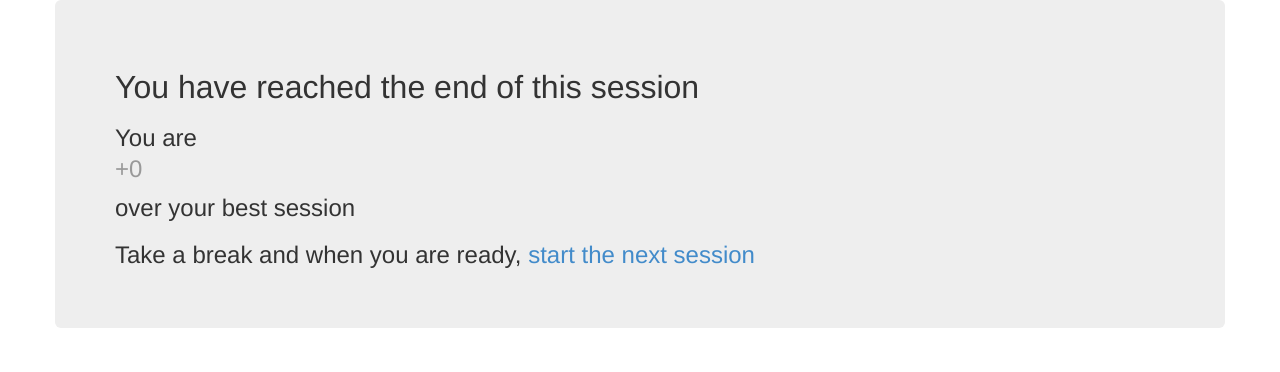
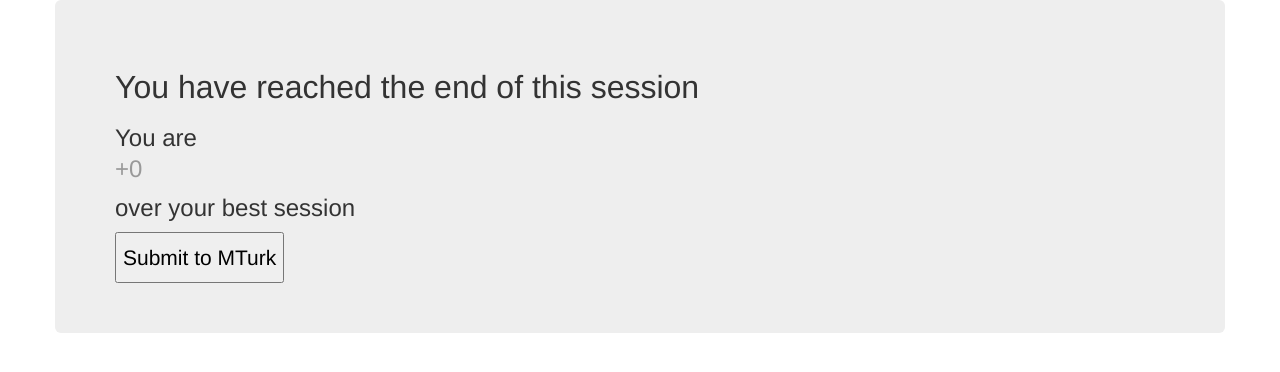
Before and after one commit to jglidden/hdp-experiment, a Flask app: page /results in a window 1280 px wide. Shown: the part 50-422 px from the top of the page. Run offline with Flask 2, Linux system fonts and the light colour scheme; a user stored in the database is signed in; tables that the repository leaves empty hold one stand-in row (values such as "Sample post"); data that the repository does not hold is empty; parts of the project's set-up code (start-up, migrations or seed data) failed here and were passed over; some libraries are stand-ins or nearby versions.

Commit message:
add submit flow

```diff
--- a/experiment/app.py
+++ b/experiment/app.py
@@ -8,7 +8,7 @@ from flask.ext.login import (LoginManager,
                              logout_user,
                              current_user)
 from flask.ext.sqlalchemy import SQLAlchemy
-#from boto.mturk.connection import MTurkConnection
+from boto.mturk.connection import MTurkConnection
 import logging
 import uuid
 import datetime
@@ -17,14 +17,14 @@ import markdown
 app = Flask(__name__)
 app.secret_key = 'somethingverysecret'
 app.config['SQLALCHEMY_DATABASE_URI'] = os.environ.get('DATABASE_URL', 'mysql://jglidden:rottin153@mysql.cocosci.berkeley.edu/treehdpfruit')
-#app.config['ACCESS_ID'] = os.environ['AWS_ACCESS_KEY']
-#app.config['SECRET_KEY'] = os.environ['AWS_SECRET_KEY']
-#app.config['AWS_HOST'] = 'mechanicalturk.sandbox.amazonaws.com'
-#
-#mtc = MTurkConnection(
-#        aws_access_key_id=app.config['ACCESS_ID'],
-#        aws_secret_access_key=app.config['SECRET_KEY'],
-#        host=app.config['AWS_HOST'])
+app.config['ACCESS_ID'] = os.environ['AWS_ACCESS_KEY']
+app.config['SECRET_KEY'] = os.environ['AWS_SECRET_KEY']
+app.config['AWS_HOST'] = 'mechanicalturk.sandbox.amazonaws.com'
+
+mtc = MTurkConnection(
+        aws_access_key_id=app.config['ACCESS_ID'],
+        aws_secret_access_key=app.config['SECRET_KEY'],
+        host=app.config['AWS_HOST'])
 db = SQLAlchemy(app)
 
 from logging import StreamHandler
@@ -36,7 +36,8 @@ login_manager.login_view = 'login'
 login_manager.init_app(app)
 
 QUIZ = int(os.environ.get('COCO_QUIZ', '1')) != 0
-DEBUG = os.environ.get('DEBUG_EXPERIMENT')
+#DEBUG = os.environ.get('DEBUG_EXPERIMENT')
+DEBUG = True
 if DEBUG:
     IMG_PER_SESSION = 6
     BLOCKS = 2
@@ -437,6 +438,8 @@ def example_taxonomy(id):
 @app.route('/results', methods=['GET'])
 @login_required
 def results():
+    assignment_id = request.args.get('assignmentId')
+    submit_to = request.args.get('turkSubmitTo')
     if QUIZ:
         scores = current_user.get_scores()
         corrects = [s[0] for s in scores]
@@ -452,11 +455,16 @@ def results():
                 quiz=True,
                 diffsign=diffsign,
                 diff=diff,
-                sesscount=len(corrects))
+                sesscount=len(corrects),
+                assignment_id=assignment_id,
+                submit_to=submit_to)
     else:
         return render_template(
                 'results.html',
-                quiz=False)
+                quiz=False,
+                assignment_id=assignment_id,
+                submit_to=submit_to)
+
 
 @app.route('/scores', methods=['GET'])
 @login_required
--- a/experiment/templates/results.html
+++ b/experiment/templates/results.html
@@ -14,7 +14,11 @@
             {% endif %}
         {% endif %}
 
-        <h3> Take a break and when you are ready, <a href="exp">start the next session</a></h3>
+        <form id="mturk_form" method="POST" action={{submit_to}}>
+            <input type="hidden" id="assignmentId" name="assignmentId" value={{assignment_id}}>
+            <input id="submitButton" type="submit" name="Submit" value="Submit to MTurk">
+        </form>
+
      </div>
 </div>
 
```
